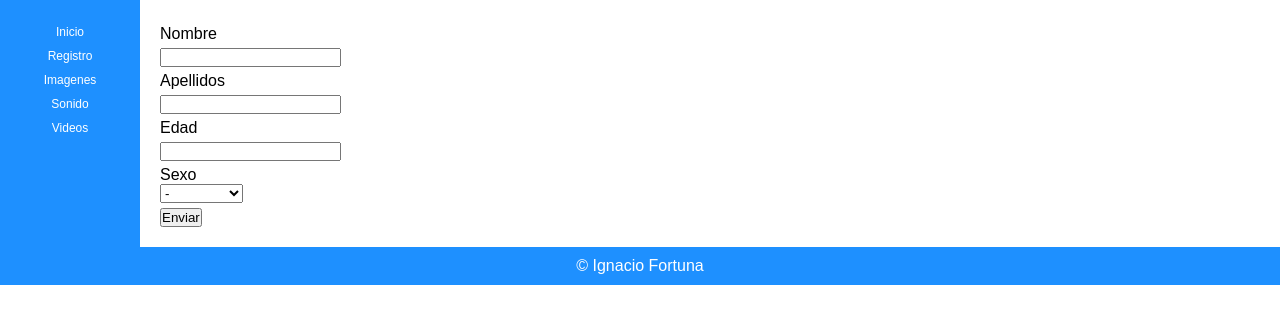
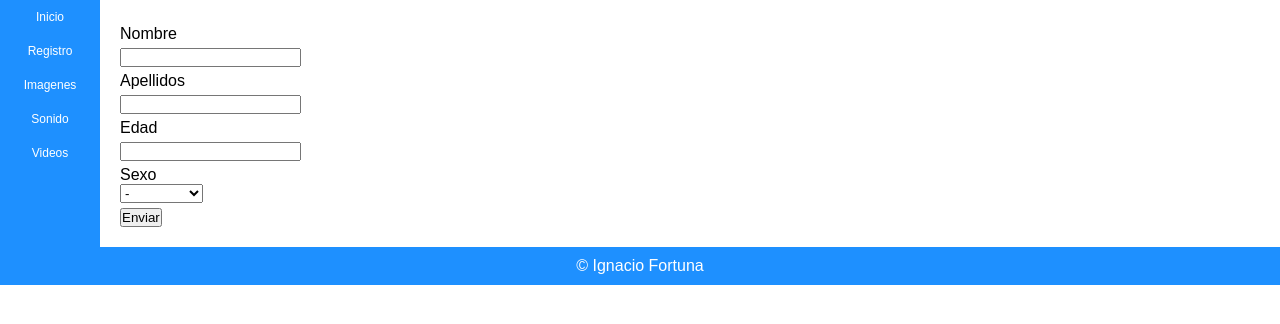
Before and after one commit to fortunaign/PaginaWeb, a PHP site: page /pagina_web in a window 1280 px wide. Shown: the part 211-535 px from the top of the page. Run offline with PHP 8.4, Linux system fonts and the light colour scheme.

Commit message:
Edicion menu

```diff
--- a/pagina_web/css/style.css
+++ b/pagina_web/css/style.css
@@ -22,9 +22,7 @@ section {
 nav {
     -webkit-flexL: 1;
     -ms-flex: 1;
-    padding: 20px;
     background-color: dodgerblue;
-
 }
 nav ul {
     list-style: none;
@@ -32,12 +30,16 @@ nav ul {
 }
 
 nav ul li button {
-    padding: 5px;
+    padding: 10px;
     width: 100px;
     font-size: 75%;
     border: 0px solid silver;
     background-color: dodgerblue;
     color: #fff;
+}
+nav ul li button:hover {
+    background-color: white;
+    color: dodgerblue;
 }
 
 article {
--- a/pagina_web/nav.html
+++ b/pagina_web/nav.html
@@ -1,5 +1,4 @@
 <nav>
-
     <ul>
     <!--
         <li class="btn"><a href="index.php">Inicio</a></li>
```
